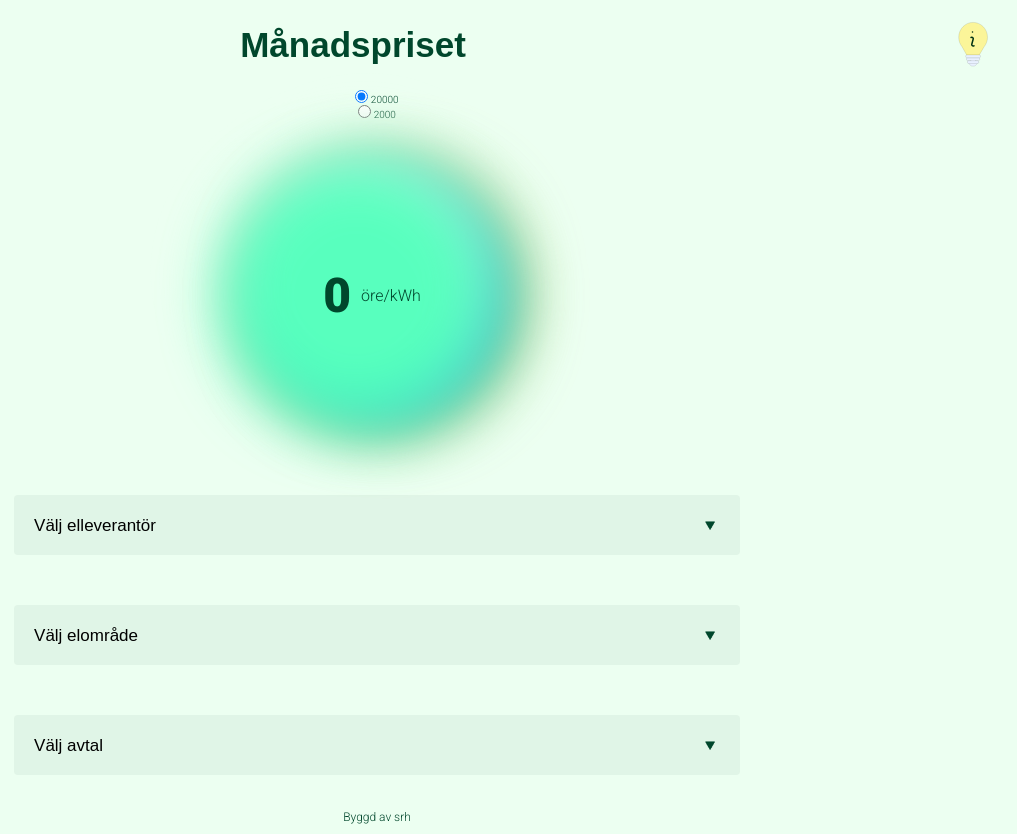
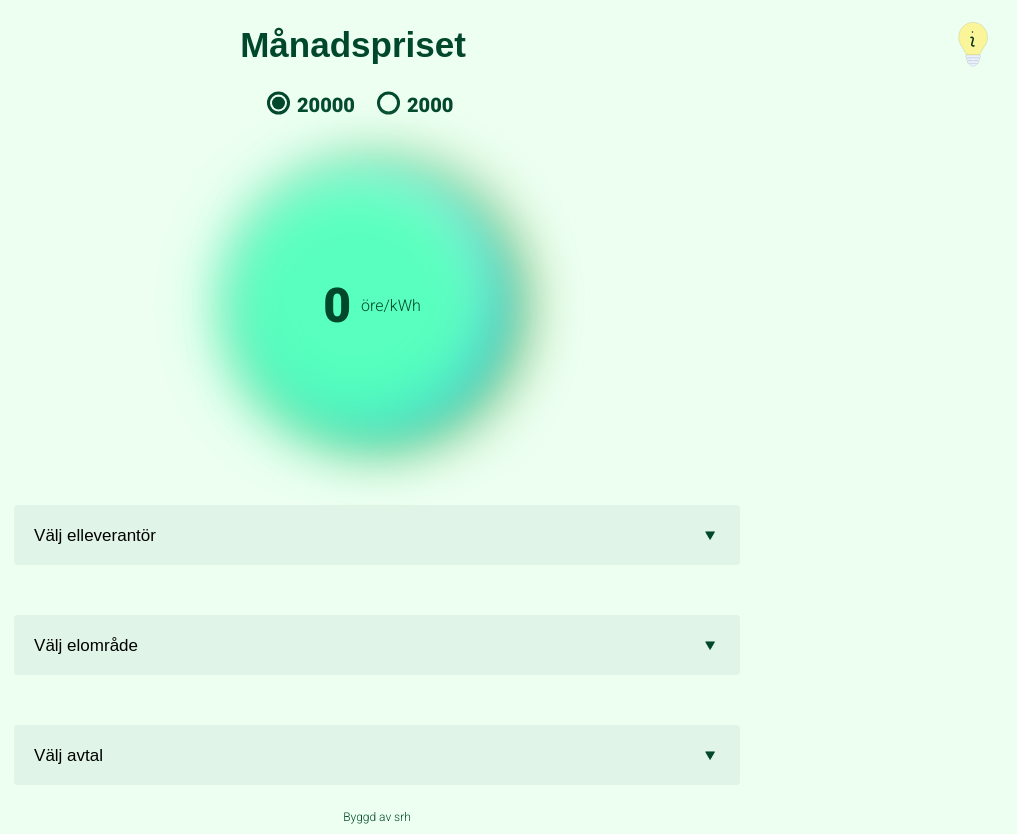
Before and after one commit to csobr/elende, a SvelteKit app: page / in a window 1280 px wide. Shown: the whole page, without its empty margins (263-1280 px from the left). Built offline with nearby package versions, Linux system fonts and the light colour scheme; a web font is replaced by a local one.

Commit message:
Add styles for radio buttons

```diff
--- a/src/routes/+page.svelte
+++ b/src/routes/+page.svelte
@@ -75,8 +75,9 @@
   </nav>
 
   <div class="wrapper">
+    <div class="radio-buttons">
       {#each options as { value, text }, idx}
-      <label for={text}>
+        <label for={text} class="hours">
           <input
             type="radio"
             id={idx}
@@ -87,7 +88,7 @@
           <span>{text}</span></label
         >
       {/each}
-
+    </div>
     <div class="circle">
       <span style="--ctr:#FFE33E;--i:18px;--d:2.5s;" />
       <span style="--ctr:#03a1d9;--i:13px;--d:5s;" />
@@ -157,8 +158,53 @@
     align-items: center;
     flex-direction: column;
     width: 100%;
-    margin-top: 2rem;
+    margin-top: 1rem;
   }
+  .radio-buttons {
+    display: flex;
+    flex-direction: row;
+    align-items: center;
+    height: 5rem;
+  }
+  .hours {
+    width: 11rem;
+    font-size: 2rem;
+    font-weight: 600;
+    display: grid;
+    grid-template-columns: 1em auto;
+    gap: 0.5em;
+  }
+  input[type='radio'] {
+    -webkit-appearance: none;
+    appearance: none;
+    background-color: var(--background);
+    font: inherit;
+    color: currentColor;
+    width: 1.15em;
+    height: 1.15em;
+    border: 0.15em solid currentColor;
+    border-radius: 50%;
+    transform: translateY(-0.075em);
+    display: grid;
+    place-content: center;
+  }
+  input[type='radio']::before {
+    content: '';
+    width: 0.65em;
+    height: 0.65em;
+    border-radius: 50%;
+    transform: scale(0);
+    transition: 120ms transform ease-in-out;
+    box-shadow: inset 1em 1em var(--color);
+  }
+  input[type='radio']:checked::before {
+    transform: scale(1);
+  }
+
+  .hours:focus-within {
+    color: currentColor;
+  }
+
   .circle {
     display: flex;
     align-items: center;
```
Lines whose indentation alone changed are shown as unchanged.
